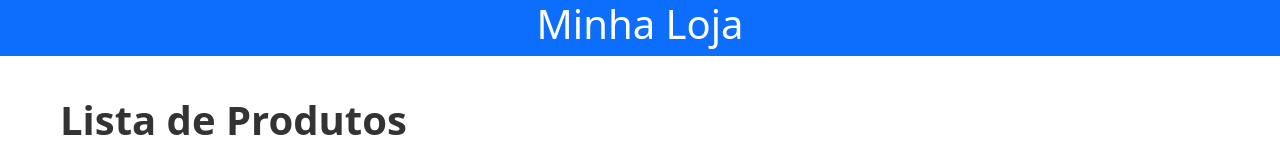
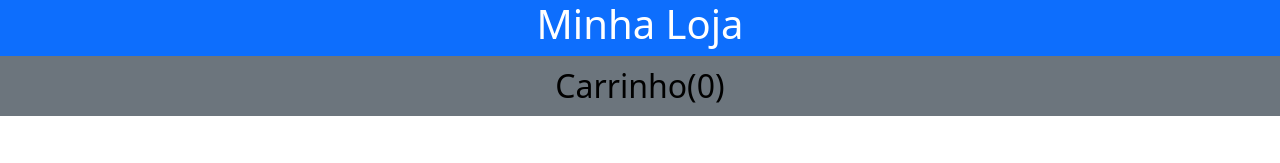
Before and after one commit to estefanostroher/my-store, a React (Vite) app: page / in a window 1280 px wide. Shown: the top 163 px of the page. Built offline with nearby package versions, Linux system fonts and the light colour scheme; data requests are answered from the project's data file.

Commit message:
kart with K button

```diff
--- a/index.html
+++ b/index.html
@@ -2,7 +2,7 @@
 <html lang="en">
   <head>
     <meta charset="UTF-8" />
-    <link rel="icon" type="image/svg+xml" href="/vite.svg" />
+    <link rel="icon" type="image/svg+xml" href="/kart-icon.svg" />
     <meta name="viewport" content="width=device-width, initial-scale=1.0" />
     <title>my-store</title>
   </head>
--- a/src/App.jsx
+++ b/src/App.jsx
@@ -6,17 +6,26 @@ import ProductDescription from './components/productDescription'
 
 import { useState } from 'react'
 import { BrowserRouter as Router, Routes, Route } from 'react-router-dom'
+import { KartButton } from './components/kartButton'
 
 function App() {
   const [produtos, setProdutos] = useState([]);
   const [carrinho, setCarrinho] = useState([]);
+
+  const items = carrinho.length;
+  console.log(items);
 
   return (
     <Router>
       <main>
         <Header />
         <Routes>
-          <Route path="/" element={<ListaProdutos produtos={produtos} setProdutos={setProdutos} carrinho={carrinho} setCarrinho={setCarrinho}/>}/>
+          <Route path="/" element={
+          <>
+            <KartButton items={items}/>
+            <ListaProdutos produtos={produtos} setProdutos={setProdutos} carrinho={carrinho} setCarrinho={setCarrinho}/>
+          </>
+          }/>
           <Route path="/carrinho" element={<Kart carrinho={carrinho} setCarrinho={setCarrinho} produtos={produtos} setProdutos={setProdutos}/>}/>
           <Route path="/produto/:id" element={<ProductDescription setCarrinho={setCarrinho} />} />
         </Routes>
--- a/src/components/header/index.jsx
+++ b/src/components/header/index.jsx
@@ -1,7 +1,11 @@
+import cart from '../../assets/kart-icon.svg';
+
 const Header = () => {
     return (
-        <header className="d-flex align-items-center header-container  justify-content-center bg-primary color-white text-white">
-            <h1>Minha Loja</h1>
+        <header className="d-flex align-items-center header-container  justify-content-center bg-primary color-white">
+            <a href="/" style={{textDecoration: 'none'}}>
+                <h1 className="text-white">Minha Loja</h1>
+            </a>
         </header>
     )
 }
--- /dev/null
+++ b/src/components/kartButton/index.jsx
@@ -0,0 +1,12 @@
+import { useNavigate, useParams } from "react-router-dom";
+
+export const KartButton = ({items}) => {
+  const nav = useNavigate();
+
+
+  return (
+        <button onClick={() => nav("/carrinho")} className="d-flex w-100 justify-content-center bg-secondary">
+          <h2 className="m-0">Carrinho({items || 0})</h2>
+        </button>
+  );
+};
```
Also changed, not shown: public/kart-icon.svg (added), src/assets/kart-icon.svg (added).
